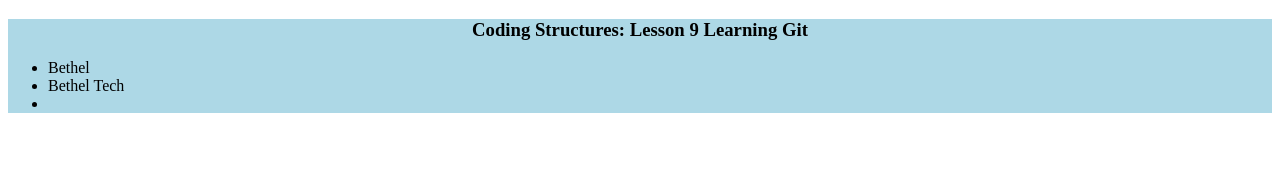
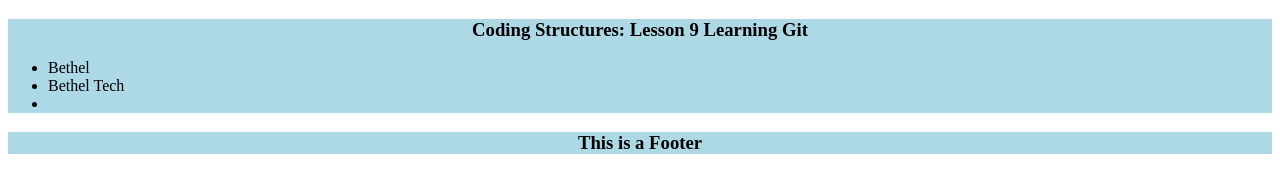
Before and after one commit to Carlito-Pedida/l09-git, a plain HTML site: page index.html in a window 1280 px wide. Drawn offline with Linux system fonts and the light colour scheme.

Commit message:
Added footer to index .html file

```diff
--- a/index.html
+++ b/index.html
@@ -15,5 +15,8 @@
                 </ul>
             </nav>
         </header>
+        <footer style=background-color:lightblue>
+            <h3 style=text-align:center>This is a Footer</h3>
+        </footer>
     </body>
 </html>
```
